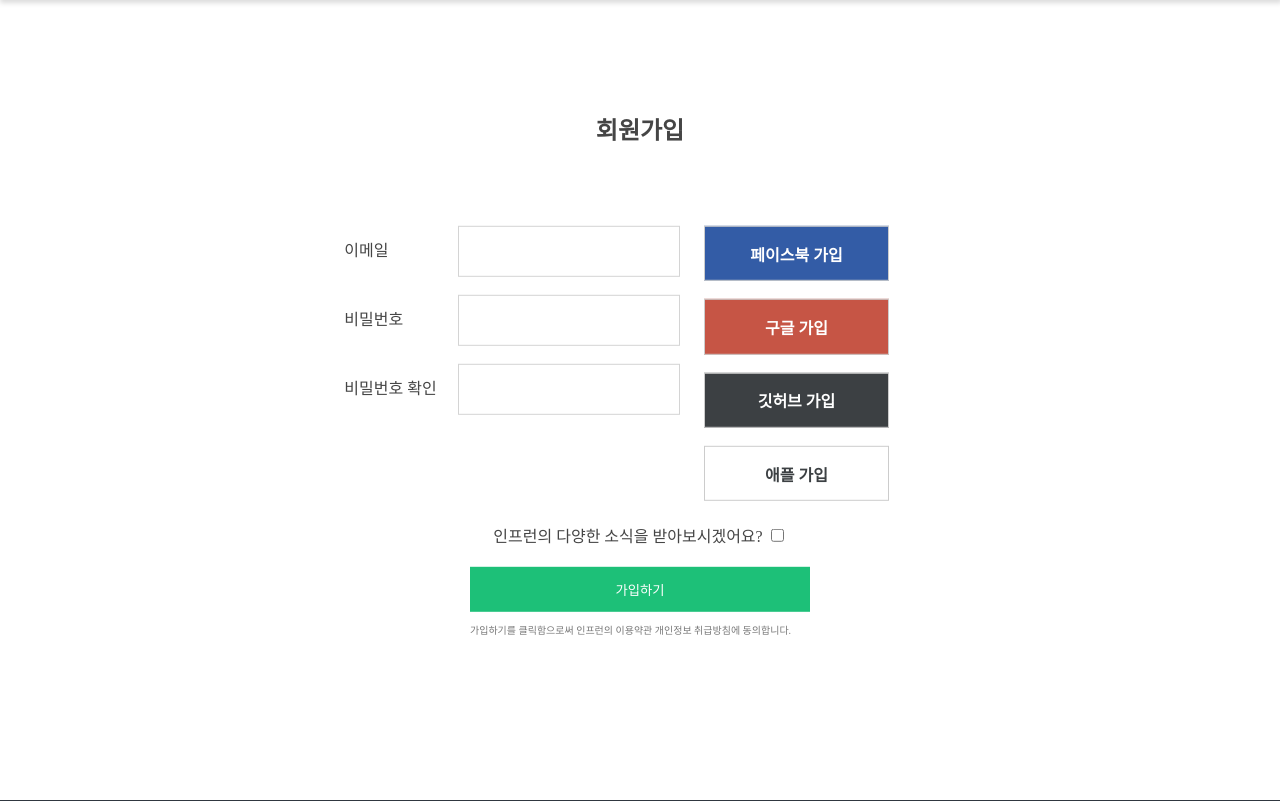
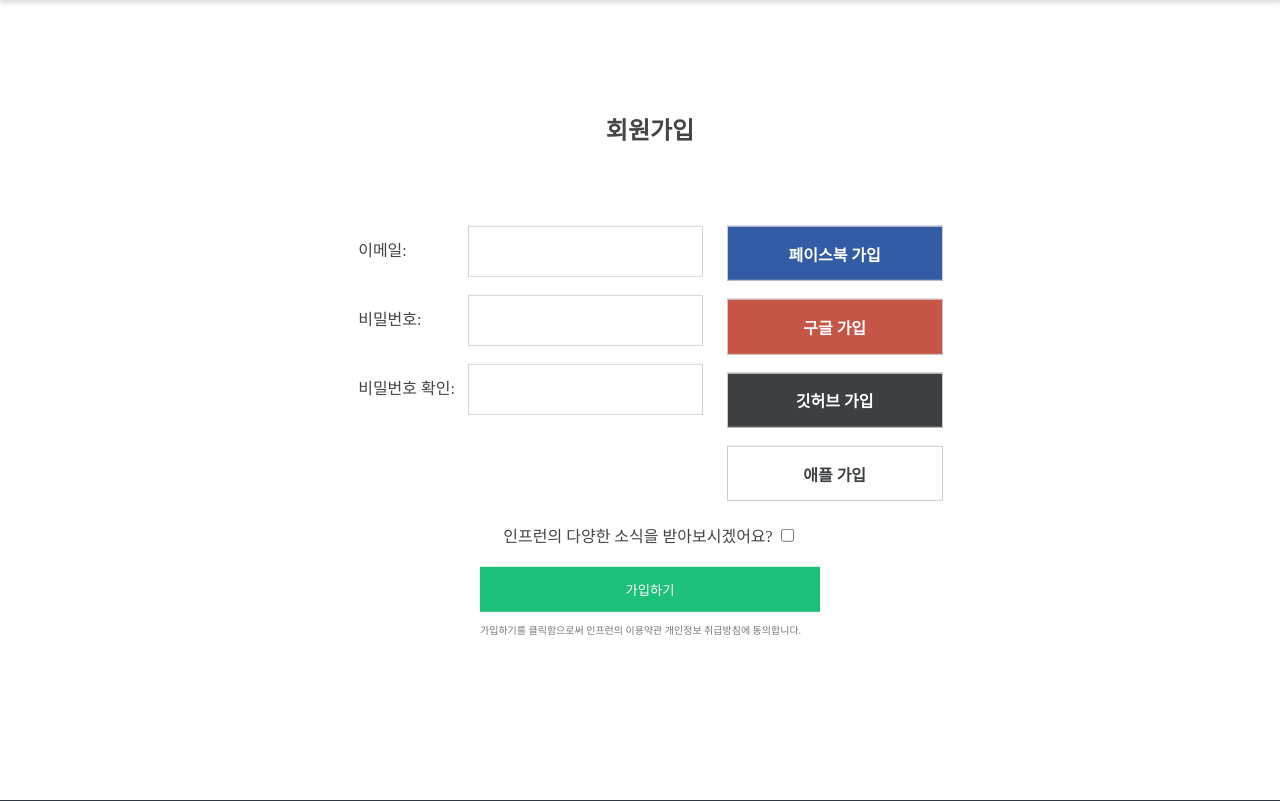
Before and after one commit to kiminah/django_exec_clonecoding, a Django app: page /accounts/signup/ in a window 1280 px wide. Shown: the part 72-873 px from the top of the page. Run offline with Django 3.2, Linux system fonts and the light colour scheme.

Commit message:
Modify signup html, css

```diff
--- a/accounts/forms.py
+++ b/accounts/forms.py
@@ -15,11 +15,10 @@ class SignupForm(UserCreationForm):
     def __init__(self, *args, **kwargs):
         super().__init__(*args, **kwargs)
         self.fields['username'].validators = [validate_email]
-        self.fields['username'].help_text='이메일 형식을 입력하세요'
-        self.fields['username'].label='Email'
+        self.fields['username'].label = '이메일'
 
     def save(self, commit=True):
-        user=super().save(commit=False)
+        user=super().save()
         user.email=user.username
         if commit:
             user.save()
--- a/accounts/templates/accounts/signup.html
+++ b/accounts/templates/accounts/signup.html
@@ -3,31 +3,33 @@
 {% block content %}
 <!-- 회원가입 화면 영역 -->
 <section id="section_sign">
-	<form method="POST" action="{% url 'accounts:signup' %}" name="signup_info">
 		{% csrf_token %}
-		<div id="signup_area">
+	<div >
+	<div id="signup_area">
 			<div id="sign_top">
 				<h2>회원가입</h2>
 			</div>
 			<div id="sign_middle">
 				<div id="sign_user">
-					<label class="label_sign" for="username">
-						<span class="span_sign">이메일</span>
-						<input id="sign_email" type="text" name="username" required>
-					</label>
+					<form method="POST" action="{% url 'accounts:signup' %}">
+<!--					<p class="label_sign" for="username">-->
+<!--						<label class="span_sign">이메일</label>-->
+<!--						<input id="sign_email" type="text" name="username" required>-->
+<!--					</p>-->
 <!--					<label class="label_sign">-->
 <!--						<span class="span_sign">이메일 확인</span>-->
 <!--						<input id="sign_email_check" type="text" name="username_check" required>-->
 <!--					</label>-->
-					<label class="label_sign" for="password1">
-						<span class="span_sign">비밀번호</span>
-						<input id="sign_pw" type="password" name="password1" required>
-					</label>
-					<label class="label_sign" for="password2">
-						<span class="span_sign">비밀번호 확인</span>
-						<input id="sign_pw_check" type="password" name="password2" required>
-					</label>
-<!--					{{ form.as_p }}-->
+<!--					<p class="label_sign" for="password1">-->
+<!--						<label class="span_sign">비밀번호</label>-->
+<!--						<input id="sign_pw" type="password" name="password1" required>-->
+<!--					</p>-->
+<!--					<p class="label_sign" for="password2">-->
+<!--						<label class="span_sign">비밀번호 확인</label>-->
+<!--						<input id="sign_pw_check" type="password" name="password2" required>-->
+<!--					</p>-->
+					{{ form.as_p }}
+					</form>
 				</div>
 				<div id="sign_sns">
 					<div id="social_sign">
@@ -48,6 +50,6 @@
 
 			<p>가입하기를 클릭함으로써 인프런의 이용약관 개인정보 취급방침에 동의합니다.</p>
 		</div>
-	</form>
+	</div>
 </section>
 {% endblock %}
--- a/accounts/views.py
+++ b/accounts/views.py
@@ -1,9 +1,8 @@
-from django.shortcuts import render, redirect, get_object_or_404
-from django.contrib.auth import authenticate, login # 로그인 기능을 하는 패키지 함수
+from django.shortcuts import render,redirect,get_object_or_404
+from django.contrib.auth import authenticate,login #로그인 기능을 하는 패키지 함수
 from django.contrib.auth import logout as django_logout
-from .forms import SignupForm # forms.py 생성해서 SignupForm, LoginFrom 정의해야 함
-from django.contrib.auth.models import User
-from django.contrib import auth
+from .forms import SignupForm, LoginForm #forms.py를 생성해서 SignupForm, LoginForm 정의해야 함
+
 # Create your views here.
 
 
@@ -11,15 +10,11 @@ def signup(request):
     if request.method == 'POST':
         form = SignupForm(request.POST)
         if form.is_valid():
-            if request.POST['password1'] == request.POST['password2']:
-                user = User.objects.create_user(
-                    username=request.POST['username'],
-                    password=request.POST['password1']
-                )
-                return redirect('/')
+            user=form.save()
+            return redirect('/')
     else:
         form = SignupForm()
-    return render(request, 'accounts/signup.html')
+    return render(request, 'accounts/signup.html',{'form':form,})
 
 def community(request):
     return render(request, 'accounts/community.html')
--- a/config/settings.py
+++ b/config/settings.py
@@ -37,6 +37,8 @@ INSTALLED_APPS = [
     'django.contrib.sessions',
     'django.contrib.messages',
     'django.contrib.staticfiles',
+    # 'allauth',
+    # 'allauth.account',
     'main',
     'accounts',
 ]
--- a/config/static/css/signup.css
+++ b/config/static/css/signup.css
@@ -13,6 +13,7 @@
 }
 #sign_middle{
     display: inline-block;
+    width: 100%;
 }
 
 #signup_area{
@@ -20,6 +21,8 @@
     top: calc( 50% - 200px );
     left: 50%;
     transform: translate(-50%, -50%);
+    width: 60%;
+    margin: 0 10px;
 }
 
 #sign_user{
@@ -36,14 +39,14 @@
 #sign_sns{
     display: inline-block;
     float: right;
-    width: 40%;
+    width:40%;
 }
 #sign_sns a{
     display: block;
+    width:60%;
     border: 1px solid #ccc;
     padding: 14.7px;
     margin-bottom: 18px;
-    width: 60%;
     text-decoration:none;
     font-weight:bold;
 }
@@ -103,3 +106,30 @@
     font-size: 10px;
     color:#797979;
 }
+
+/* form test 영역 - 제대로 적용됨 */
+
+#sign_user p{
+    text-align: initial;
+    width:80%;
+    margin-right: 0;
+    margin-top:0;
+    color:#454545;
+}
+#sign_user label{
+    width: 110px;
+    text-align: initial;
+    color:#454545;
+    font-size:1rem;
+    margin-top:11px;
+}
+#sign_user input{
+    padding: 6px;
+    margin-bottom: 18px;
+    height: 37px;
+    width: 60%;
+    border: 1px solid #d4d4d4;
+}
+
+#sign_user ul{display:none;}
+#sign_user .helptext{display:none;}
```
Also changed, not shown: accounts/admin.py (+10 -1 lines), accounts/migrations/0001_initial.py (added), accounts/models.py (line endings or trailing spaces), db.sqlite3.
